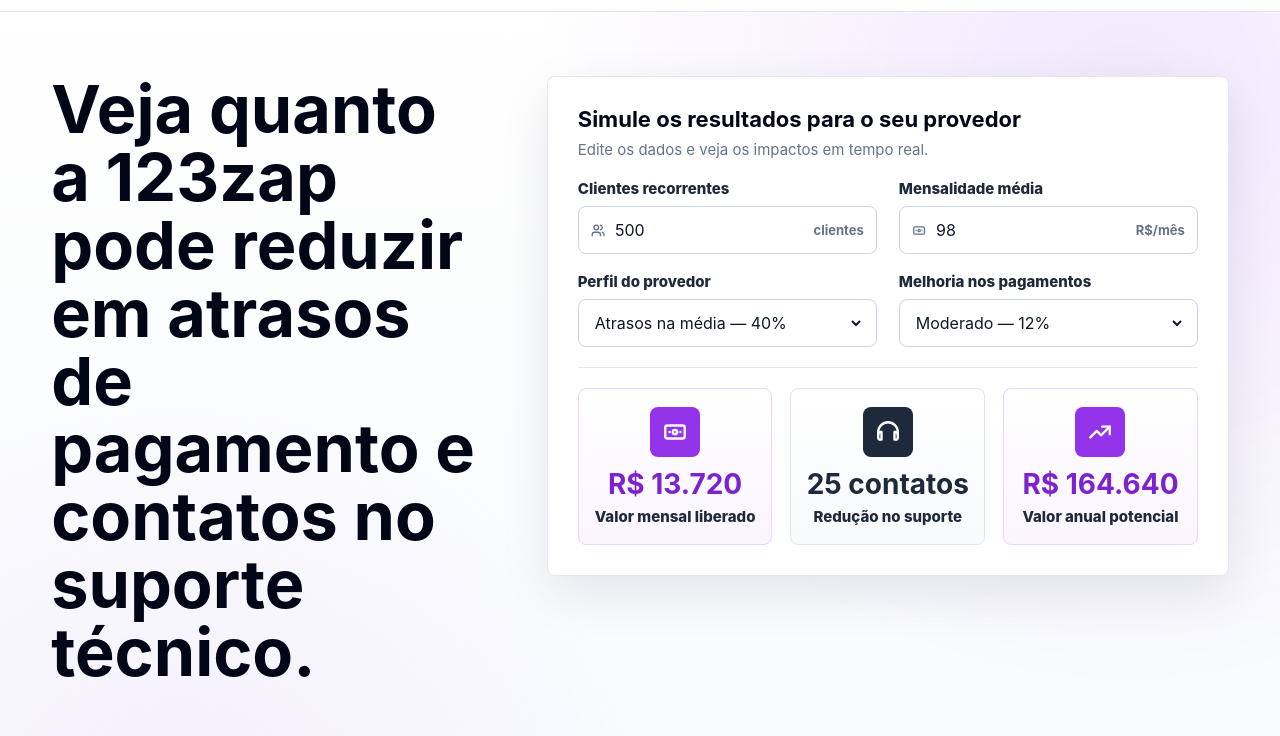
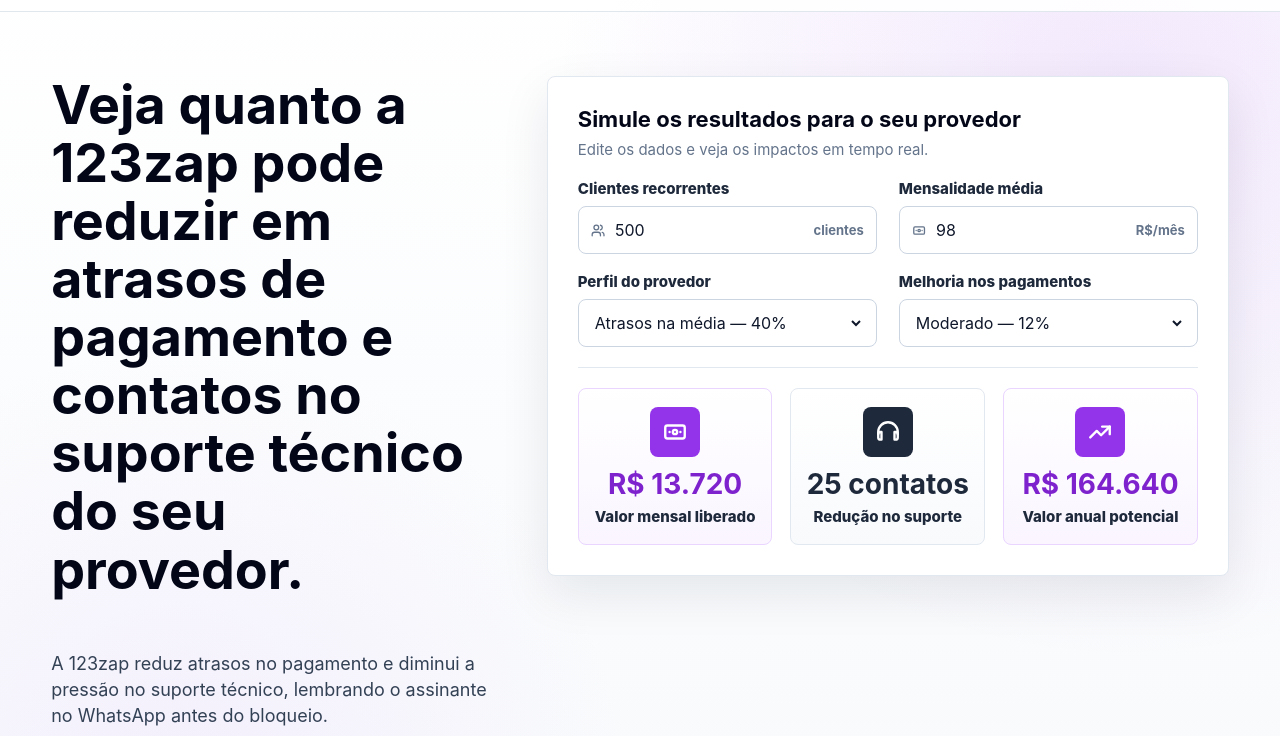
Before and after one commit to briotecnologia/calculadora-provedores-123zap, a website with bundled scripts: page index.html in a window 1280 px wide. Shown: the part 59-795 px from the top of the page. Built offline with nearby package versions, Linux system fonts and the light colour scheme.

Commit message:
Update hero headline copy

```diff
--- a/src/main.js
+++ b/src/main.js
@@ -30,7 +30,7 @@ function render() {
       <section id="top" class="hero-section">
         <div class="hero-copy">
           <h1>
-            Veja quanto a 123zap pode reduzir em atrasos de pagamento e contatos no suporte técnico.
+            Veja quanto a 123zap pode reduzir em atrasos de pagamento e contatos no suporte técnico do seu provedor.
           </h1>
           <p class="hero-support">
             A 123zap reduz atrasos no pagamento e diminui a pressão no suporte técnico,
--- a/src/styles.css
+++ b/src/styles.css
@@ -140,11 +140,11 @@ p {
 
 h1 {
   color: var(--charcoal);
-  font-size: clamp(40px, 5.2vw, 68px);
+  font-size: clamp(34px, 4.2vw, 56px);
   letter-spacing: 0;
-  line-height: 1.02;
+  line-height: 1.08;
   margin-bottom: 22px;
-  max-width: 720px;
+  max-width: 760px;
 }
 
 .hero-support {
@@ -630,7 +630,7 @@ tbody th {
   }
 
   h1 {
-    font-size: clamp(36px, 10.5vw, 48px);
+    font-size: clamp(31px, 8.8vw, 42px);
   }
 
   .inputs-grid,
```
